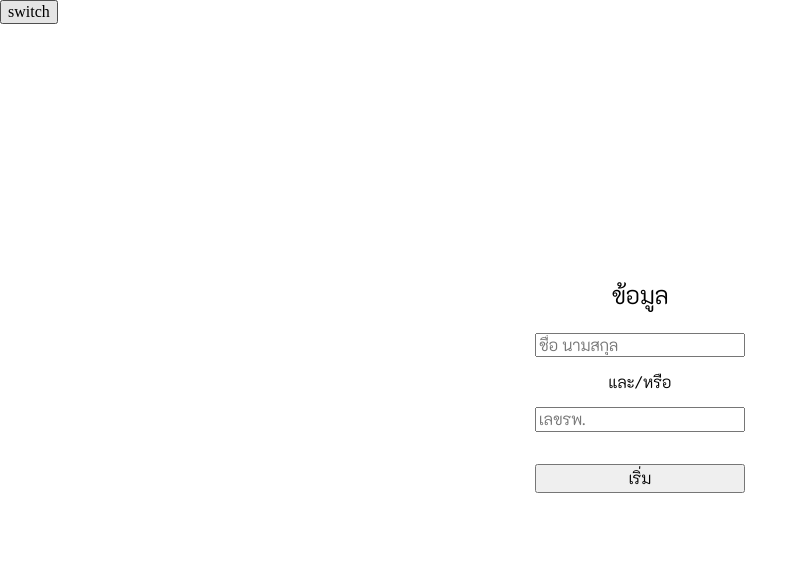
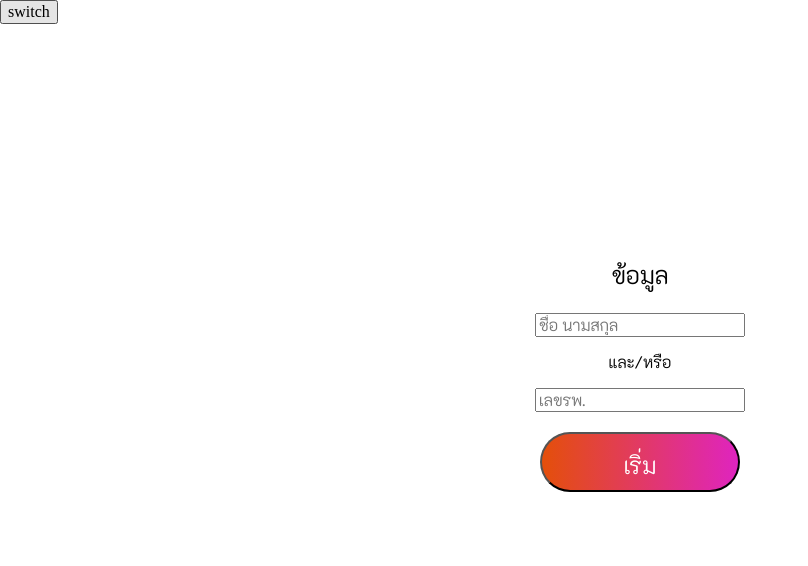
Before and after one commit to TonThana/rama_motion, a website: page index.html in a window 1280 px wide. Shown: the whole page, without its empty margins (0-808 px from the left). Drawn offline with Linux system fonts and the light colour scheme; a web font is replaced by a local one.

Commit message:
start button

```diff
--- a/css/regis.css
+++ b/css/regis.css
@@ -28,10 +28,23 @@
 }
 
 .regis-submit {
-    margin-top:2em;
+    /* margin-top:2em;
     padding: 0.2em 0;
-    width:100%
+    width:100% */
+    height: 60px;
+    width: 200px;
+    display: block;
+    background: linear-gradient(-90deg, #df24bf, #e44f0a);
+    margin: 20px 20px;
+    text-decoration: none;
+    color: #fff;
+    line-height: 60px;
+    font-size: 23px;
+    font-weight: 500;
+    border-radius: 30px;
+    /* box-shadow: 0px 4px 15px rgba(0,0,0,0.23); */
 }
+
 
 #form-error {
     color:tomato
--- a/js/regis.js
+++ b/js/regis.js
@@ -15,40 +15,40 @@ const formSubmit = (ev) => {
     formErrorEl.classList.remove('error-hidden')
     console.log('hey')
     if (!ev.target.name.value && !ev.target.hn.value) {
-        console.log('C1')
+        //console.log('C1')
         errorText = "โปรดเติมอย่างน้อย 1 ช่อง"
         formErrorEl.style.color = '#ff6347'
         formErrorEl.innerHTML = errorText
         return;
 
     } else if (ev.target.name.value && !ev.target.hn.value) {
-        console.log('C2')
+        //console.log('C2')
         validateName(ev.target.name.value)
         return;
 
     } else if (!ev.target.name.value && ev.target.hn.value) {
-        console.log('C3')
+        //console.log('C3')
         validateHN(ev.target.hn.value)
         return;
 
     } else {
-        console.log('C4')
+        //console.log('C4')
         if (validateName(ev.target.name.value) && validateHN(ev.target.hn.value)) {
-            console.log("case1")
+            //console.log("case1")
             validateName(ev.target.name.value)
             return;
         } else if (!validateName(ev.target.name.value) && validateHN(ev.target.hn.value)) {
-            console.log("case2")
+            //console.log("case2")
             validateName(ev.target.name.value)
             return;
         } else if (validateName(ev.target.name.value) && !validateHN(ev.target.hn.value)) {
-            console.log("case3")
+            //console.log("case3")
             validateHN(ev.target.hn.value)
             return;
         } else {
-            console.log("case4")
+            //console.log("case4")
             formErrorEl.style.color = '#ff6347'
-            formErrorEl.innerHTML = "Name and HN are incorrect"
+            formErrorEl.innerHTML = "Name and HN are incorrect form"
             return;
         }
 
```
Also changed, not shown: index.html (+1 -0 lines).
